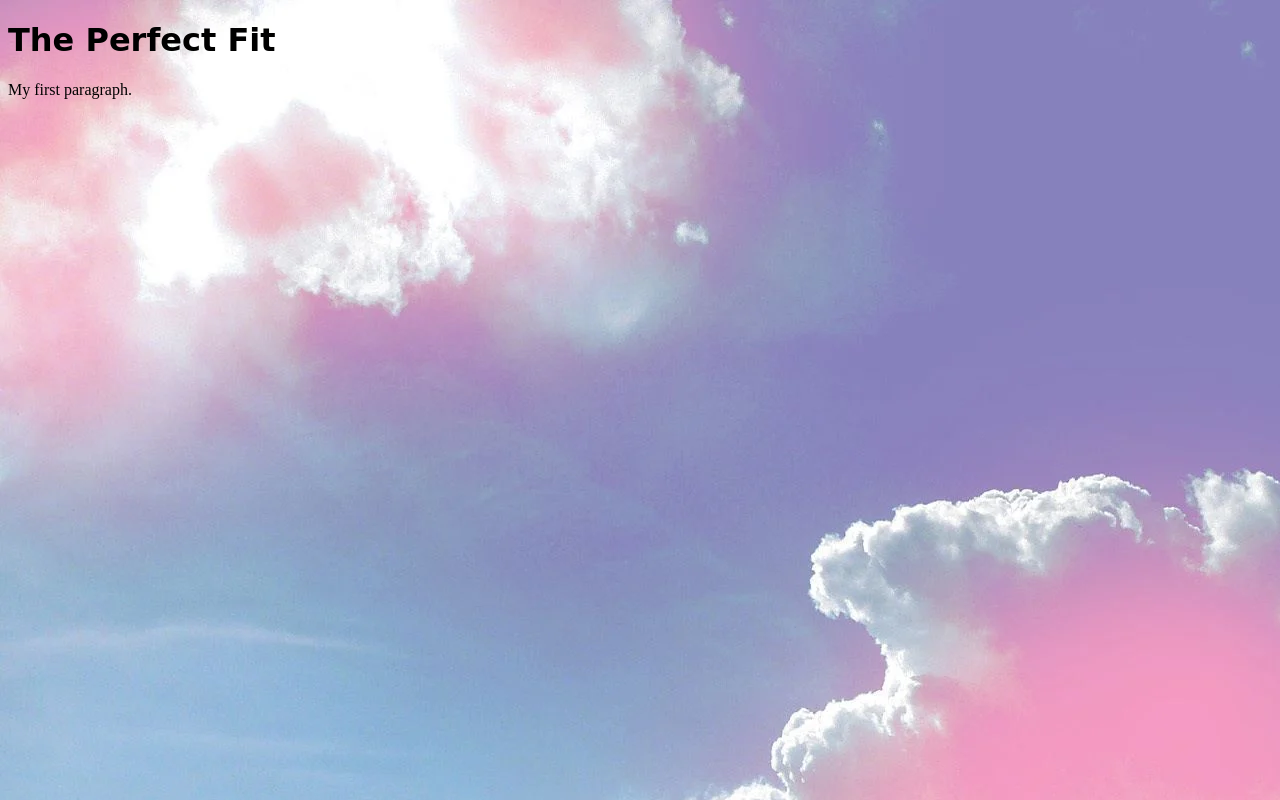
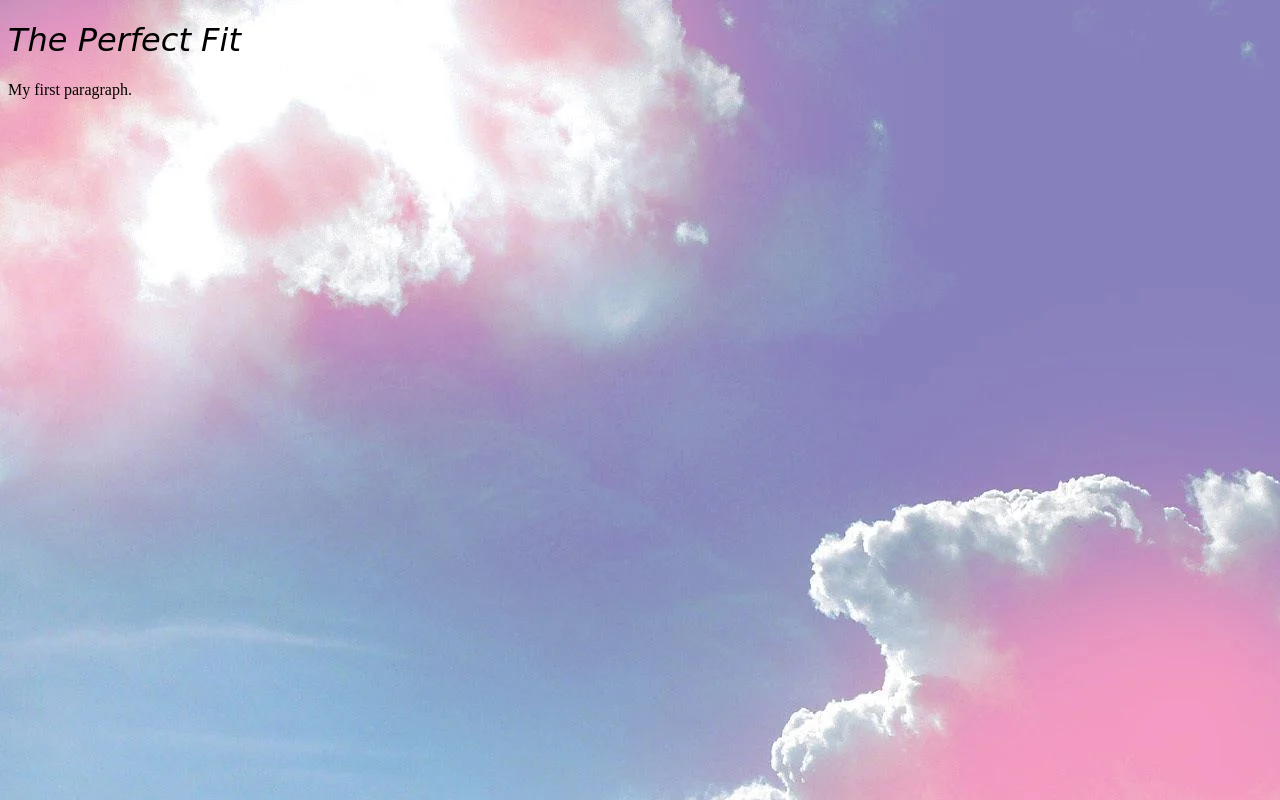
Before and after one commit to GOsbeck94/GW-Article, a plain HTML site: page index.html in a window 1280 px wide. Drawn offline with Linux system fonts and the light colour scheme; a web font is replaced by a local one.

Commit message:
Update index.html

```diff
--- a/index.html
+++ b/index.html
@@ -1,11 +1,14 @@
-
 <!DOCTYPE html>
 <html>
 <head>
+
+<title>Page Title</title>
+
 <link rel="preconnect" href="https://fonts.googleapis.com">
 <link rel="preconnect" href="https://fonts.gstatic.com" crossorigin>
 <link href="https://fonts.googleapis.com/css2?family=Molle&display=swap" rel="stylesheet">
-<title>Page Title</title>
+
+<link rel="stylesheet" href="Styles/styles.css">
 </head>
 <body style="background-image: url('Images/wp6777757.webp');">
 <h1 style="font-family: 'Molle', cursive;">The Perfect Fit</h1>
```
